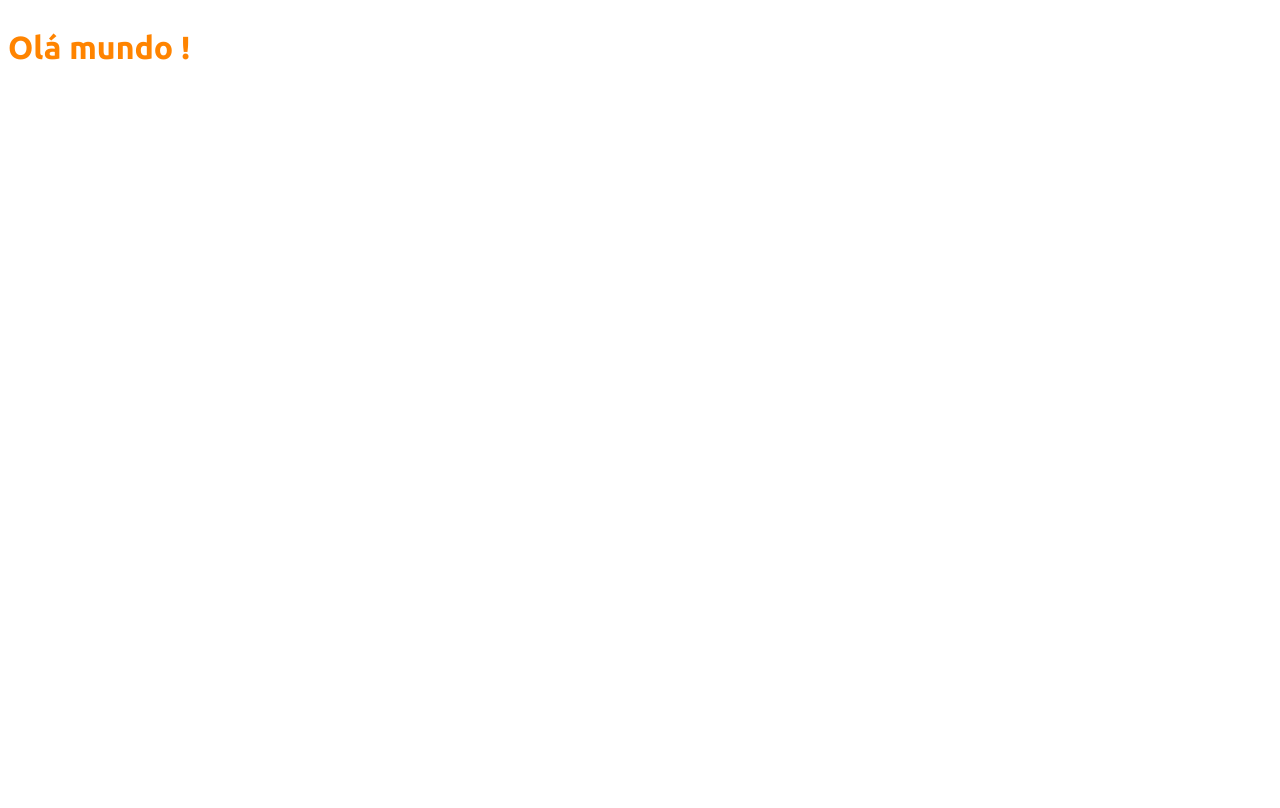
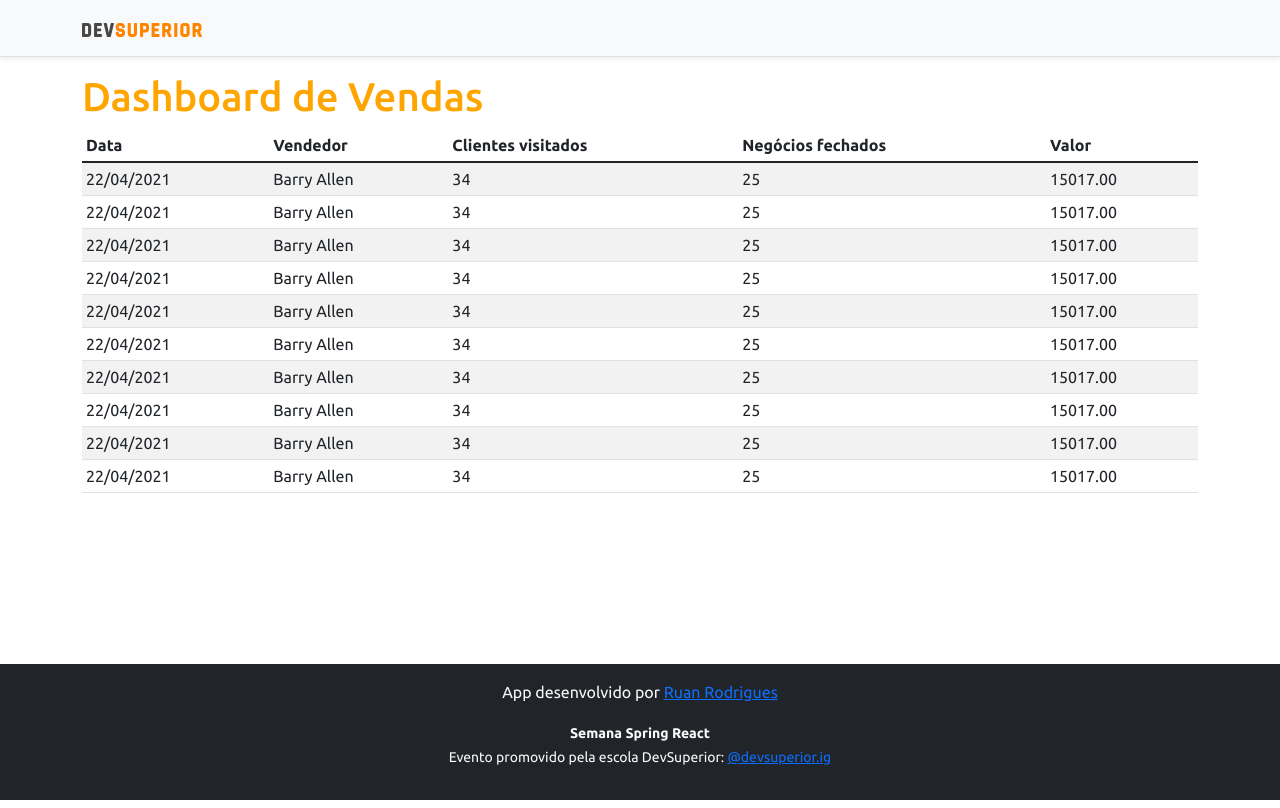
Before and after one commit to RuanDev1/projeto-sds3, a React (Create React App) app in the folder frontend/: page / in a window 1280 px wide. Built offline with nearby package versions, Linux system fonts and the light colour scheme.

Commit message:
Basic static components

```diff
--- a/frontend/src/App.tsx
+++ b/frontend/src/App.tsx
@@ -1,8 +1,18 @@
+import DataTable from "components/DataTable";
+import Footer from "components/Footer";
+import Navbar from "components/Navbar";
+
 function App() {
   return (
-    <div >
-      <h1 className="text-primary py-3">Olá mundo !</h1>
+    <>
+
+    <Navbar />
+    <div className="container" >
+      <h1 className="text-primary ">Dashboard de Vendas</h1>
+      <DataTable />
     </div>
+    <Footer />
+    </>
   );
 }
 
--- a/frontend/src/assets/css/styles.css
+++ b/frontend/src/assets/css/styles.css
@@ -1,6 +1,6 @@
 @import url('https://fonts.googleapis.com/css2?family=Ubuntu:wght@300;400;500;700&display=swap');
 :root {
-    --color-primary: #FF8400;
+    --color-primary: #ffa500;
 }
 
 html, body {
--- /dev/null
+++ b/frontend/src/components/DataTable/index.tsx
@@ -0,0 +1,83 @@
+const DataTable = () => {
+    return (
+        <div className="table-responsive">
+        <table className="table table-striped table-sm">
+            <thead>
+                <tr>
+                    <th>Data</th>
+                    <th>Vendedor</th>
+                    <th>Clientes visitados</th>
+                    <th>Negócios fechados</th>
+                    <th>Valor</th>
+                </tr>
+            </thead>
+            <tbody>
+                <tr>
+                    <td>22/04/2021</td>
+                    <td>Barry Allen</td>
+                    <td>34</td>
+                    <td>25</td>
+                    <td>15017.00</td>
+                </tr>
+                <tr>
+                    <td>22/04/2021</td>
+                    <td>Barry Allen</td>
+                    <td>34</td>
+                    <td>25</td>
+                    <td>15017.00</td>
+                </tr><tr>
+                    <td>22/04/2021</td>
+                    <td>Barry Allen</td>
+                    <td>34</td>
+                    <td>25</td>
+                    <td>15017.00</td>
+                </tr><tr>
+                    <td>22/04/2021</td>
+                    <td>Barry Allen</td>
+                    <td>34</td>
+                    <td>25</td>
+                    <td>15017.00</td>
+                </tr><tr>
+                    <td>22/04/2021</td>
+                    <td>Barry Allen</td>
+                    <td>34</td>
+                    <td>25</td>
+                    <td>15017.00</td>
+                </tr><tr>
+                    <td>22/04/2021</td>
+                    <td>Barry Allen</td>
+                    <td>34</td>
+                    <td>25</td>
+                    <td>15017.00</td>
+                </tr><tr>
+                    <td>22/04/2021</td>
+                    <td>Barry Allen</td>
+                    <td>34</td>
+                    <td>25</td>
+                    <td>15017.00</td>
+                </tr><tr>
+                    <td>22/04/2021</td>
+                    <td>Barry Allen</td>
+                    <td>34</td>
+                    <td>25</td>
+                    <td>15017.00</td>
+                </tr><tr>
+                    <td>22/04/2021</td>
+                    <td>Barry Allen</td>
+                    <td>34</td>
+                    <td>25</td>
+                    <td>15017.00</td>
+                </tr><tr>
+                    <td>22/04/2021</td>
+                    <td>Barry Allen</td>
+                    <td>34</td>
+                    <td>25</td>
+                    <td>15017.00</td>
+                </tr>
+            </tbody>
+        </table>
+    </div>
+    );
+  }
+
+  export default DataTable;
--- /dev/null
+++ b/frontend/src/components/Footer/index.tsx
@@ -0,0 +1,13 @@
+const Footer = () => {
+    return (
+        <footer className="footer mt-auto py-3 bg-dark">
+        <div className="container">
+          <p className="text-light">App desenvolvido por <a href="https://github.com/ruangja/projeto-sds3'" target="_blank" rel="noreferrer">Ruan Rodrigues</a></p>
+          <p className="text-light"><small><strong>Semana Spring React</strong><br/>
+            Evento promovido pela escola DevSuperior: <a href="https://instagram.com/devsuperior.ig" target="_blank" rel="noreferrer">@devsuperior.ig</a></small></p>
+        </div>
+      </footer>
+    );
+  }
+
+  export default Footer;
--- /dev/null
+++ b/frontend/src/components/Navbar/index.tsx
@@ -0,0 +1,15 @@
+import ImgDsDark from 'assets/img/ds-dark.svg'
+
+const Navbar = () => {
+    return (
+        <div className="d-flex flex-column flex-md-row align-items-center p-3 px-md-4 mb-3 bg-light border-bottom shadow-sm">
+        <div className="container">
+          <nav className="my-2 my-md-0 mr-md-3">
+            <img src={ImgDsDark} alt="DevSuperior" width="120" />
+          </nav>
+        </div>
+      </div>
+    );
+  }
+
+  export default Navbar;
--- a/frontend/src/index.tsx
+++ b/frontend/src/index.tsx
@@ -1,7 +1,8 @@
 import React from 'react';
 import ReactDOM from 'react-dom';
+import 'bootstrap/dist/css/bootstrap.css';
+import 'assets/css/styles.css';
 import App from './App';
-import 'assets/css/styles.css';
 
 ReactDOM.render(
   <React.StrictMode>
```
